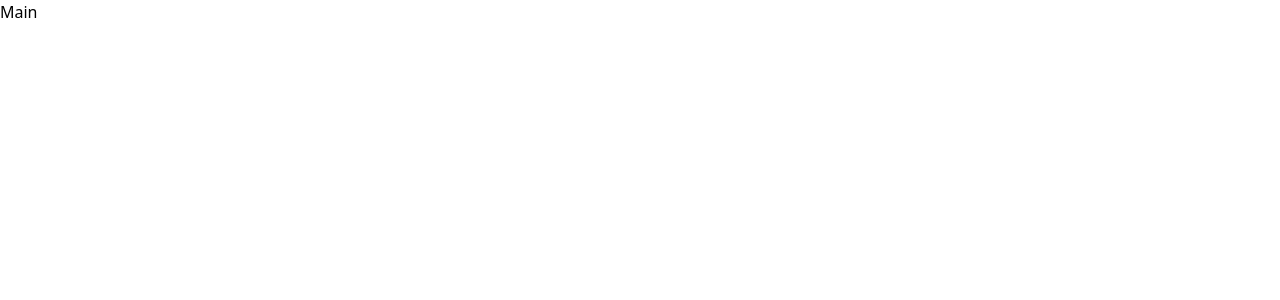
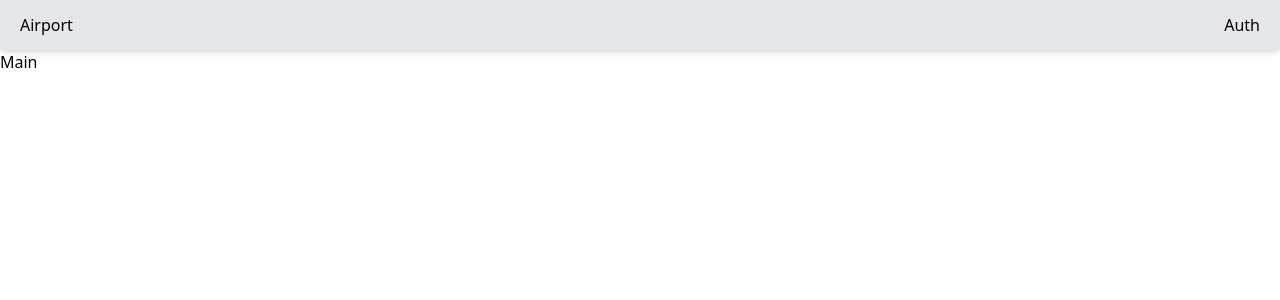
Before and after one commit to ushink/app-ts, a React (Create React App) app: page / in a window 1280 px wide. Shown: the top 300 px of the page. Built offline with nearby package versions, Linux system fonts and the light colour scheme.

Commit message:
navigation component

```diff
--- a/src/App.tsx
+++ b/src/App.tsx
@@ -2,16 +2,18 @@
 import { MainPage } from "./pages/MainPage";
 import { AuthPage } from "./pages/AuthPage";
 import { AirportDetalePage } from "./pages/AirportDetalePage";
+import { Navigation } from "./components/Navigation";
 
 function App() {
   return (
-    <div>
+    <>
+      <Navigation />
       <Routes>
         <Route path="/" element={<MainPage />} />
         <Route path="/auth" element={<AuthPage />} />
         <Route path="/airport/:id" element={<AirportDetalePage />} />
       </Routes>
-    </div>
+    </>
   );
 }
 
--- /dev/null
+++ b/src/components/Navigation.tsx
@@ -0,0 +1,10 @@
+import { Link } from "react-router-dom";
+
+export function Navigation() {
+  return (
+    <nav className="flex justify-between px-5 h-[50px] bg-gray-200 items-center shadow-md">
+      Airport
+      <Link to="/auth">Auth</Link>
+    </nav>
+  );
+}
```
